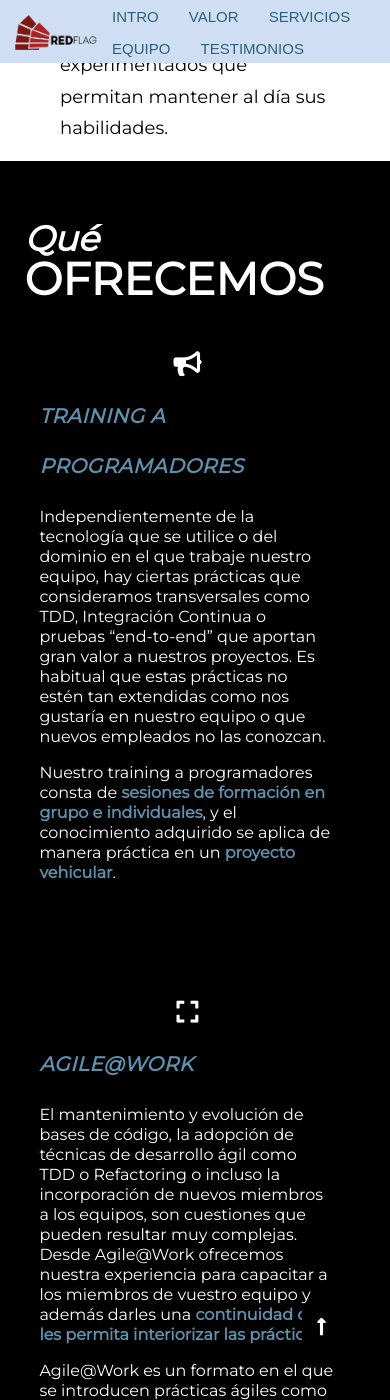
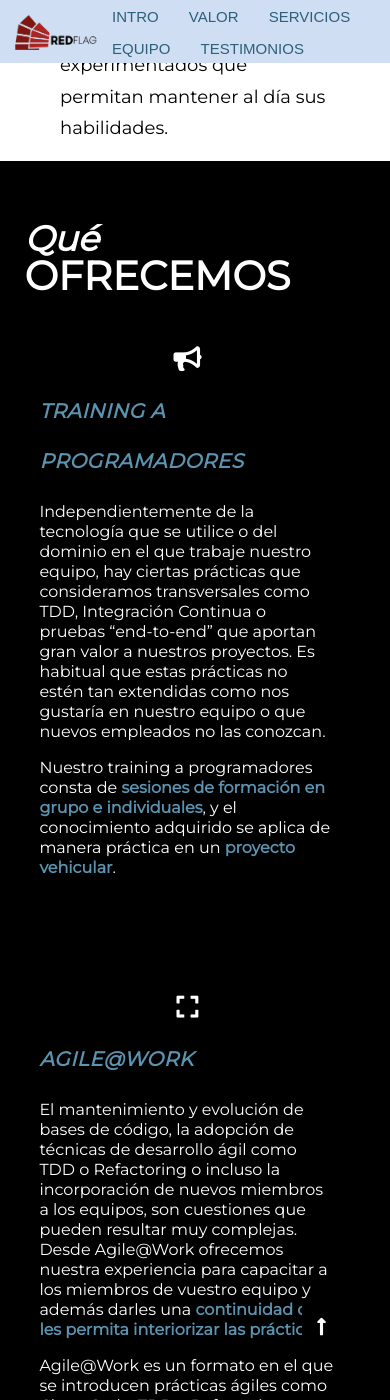
Before and after one commit to red-flag-squad/website, a Jekyll site: the page built from index.html, in a window 390 px wide and 1400 px high, scrolled down 5829 px. Built offline with Jekyll 4.4.1, drawn with Linux system fonts in a browser that asks for light colours; nearby versions of some CDN libraries.

Commit message:
Removes window line endings and fixes social media links on the footer.

```diff
--- a/_includes/footer.html
+++ b/_includes/footer.html
@@ -8,8 +8,8 @@
                         <h2 class="section-description">saber más</h2>
                     </div>
                     <ul class="social-icons">
-                        <li><a href="#"><i class="fab fa-facebook-f"></i></a></li>
-                        <li><a href="#"><i class="fab fa-twitter"></i></a></li>
+                        <li><a href="https://twitter.com/redflagfleet"><i class="fab fa-twitter"></i></a></li>
+                        <li><a href="https://www.linkedin.com/company/redflagfleet/"><i class="fab fa-linkedin"></i></a></li>
                     </ul>
                 </div><!-- .footer -->
             </div><!-- .col -->
--- a/css/responsive.css
+++ b/css/responsive.css
@@ -119,7 +119,7 @@ Max Width 991px
 	.footer-area h2.section-description,
 	.craste-testimonial-area h2.section-description,
 	.craste-services-area h2.section-description {
-		font-size: 45px;
+		font-size: 40px;
 	}
 
 	.craste-team-area .row.craste-shrink .col-8 {
```
Also changed, not shown: js/app.js (line endings or trailing spaces).
